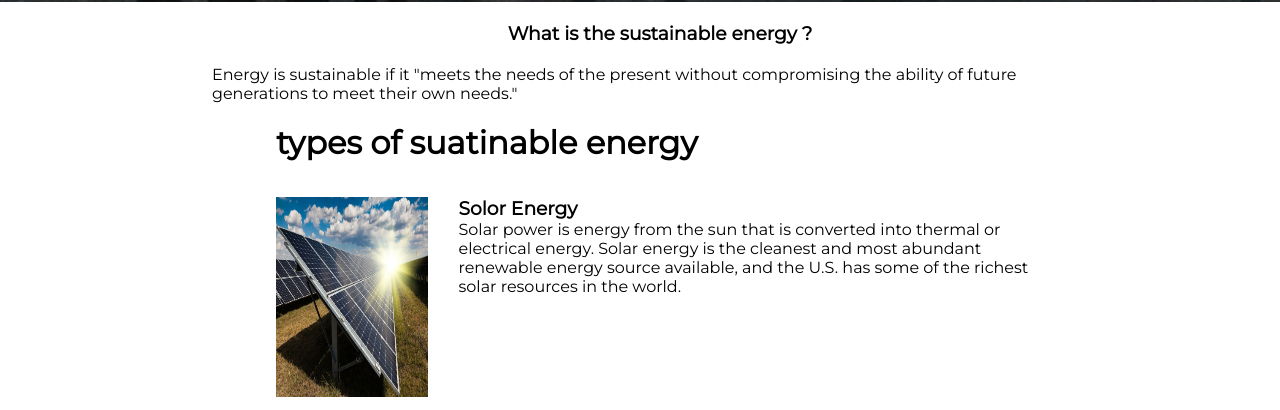
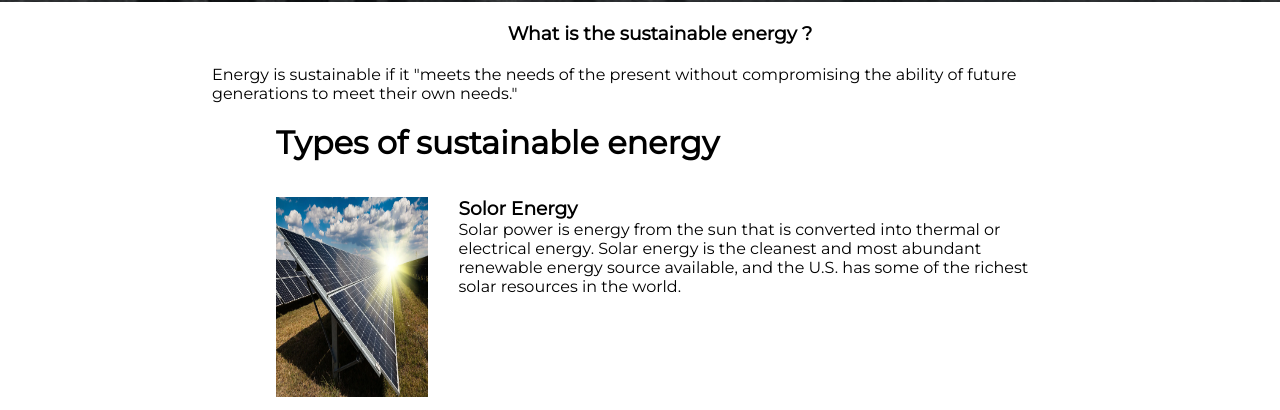
Before and after one commit to Abhishek2rawat/sustainableEnergyfrontendProject, a plain HTML site: page index.html in a window 1280 px wide. Shown: the part 1346-1756 px from the top of the page. Drawn offline with Linux system fonts and the light colour scheme.

Commit message:
Update index.html

```diff
--- a/index.html
+++ b/index.html
@@ -74,7 +74,7 @@
         </div>
 
         <div class="types">
-            <h1>types of suatinable energy</h1>
+            <h1>Types of sustainable energy</h1>
             <div class="solar type">
                 <img src="photo/solor.webp" width="150px150height="150px">
                 <div class="typeContent">
```
